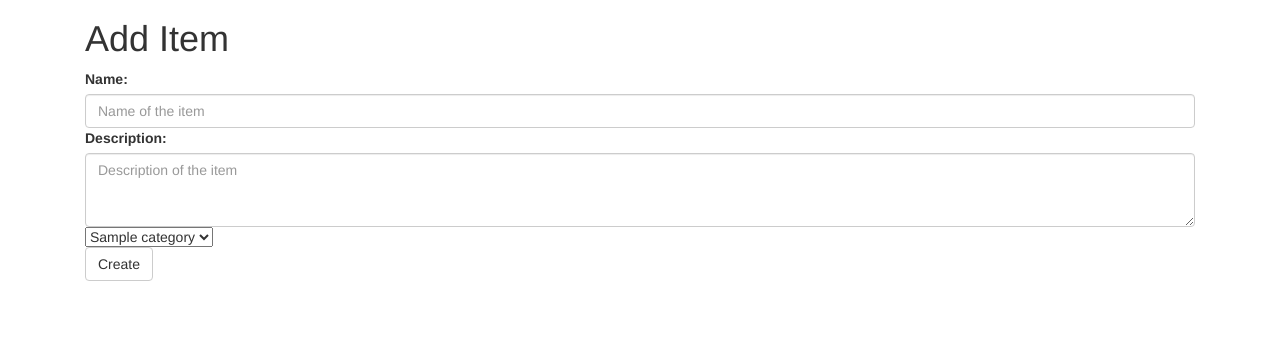
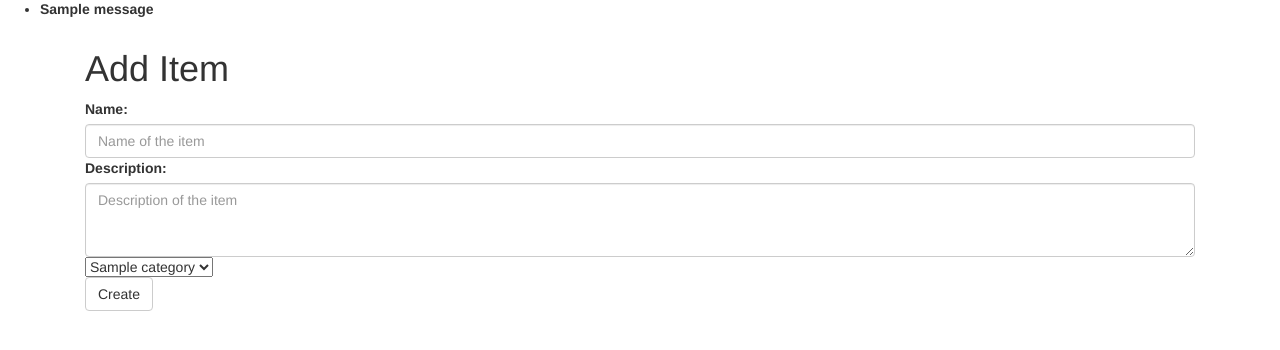
Before and after one commit to anthonyattard/catalog, a Flask app: page /catalog/new in a window 1280 px wide. Shown: the part 51-401 px from the top of the page. Run offline with Flask 2, Linux system fonts and the light colour scheme; tables that the repository leaves empty hold one stand-in row (values such as "Sample post"); one stand-in notice (Sample message) is shown; some libraries are stand-ins or nearby versions.

Commit message:
Added flash messages to main template

```diff
--- a/templates/main.html
+++ b/templates/main.html
@@ -41,6 +41,18 @@
       </div>
     </nav>
 
+    <div class="flash">
+      {% with messages = get_flashed_messages() %}
+      {% if messages %}
+      <ul>
+      {% for message in messages %}
+        <li><strong>{{ message }}</strong></li>
+      {% endfor %}
+      </ul>
+      {% endif %}
+      {% endwith %}
+    </div>
+
     <div class="container">
       {% block content %}
       {% endblock %}
```
